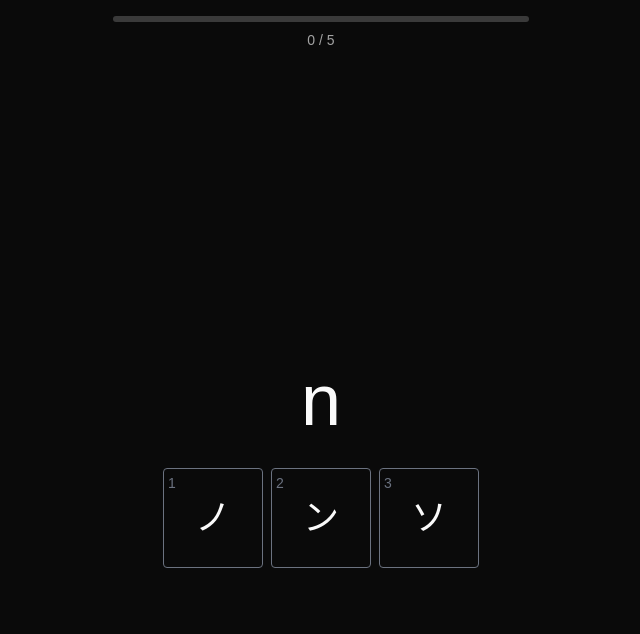
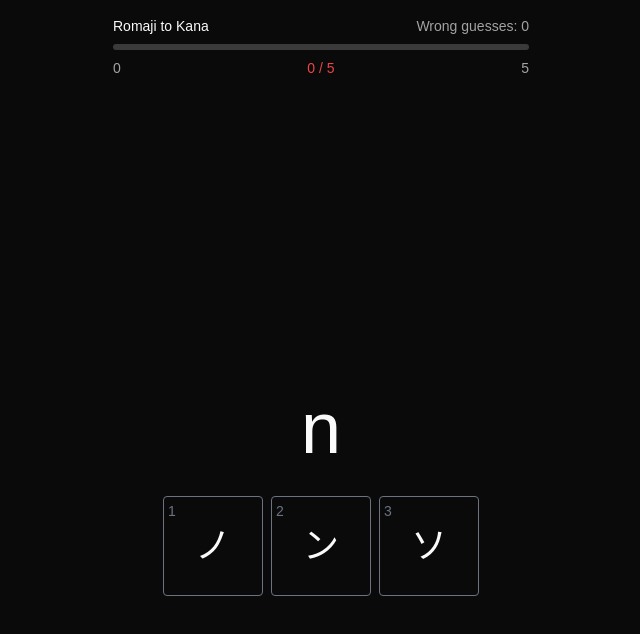
Before and after one commit to PeterPoterek/hira-kata, a Next.js app: page / in a window 1280 px wide. Shown: the top 634 px of the page, without its empty margins (319-959 px from the left). Built offline with nearby package versions, Linux system fonts and the light colour scheme.

Commit message:
Update QuizProgress.tsx

```diff
--- a/components/quiz/QuizProgress.tsx
+++ b/components/quiz/QuizProgress.tsx
@@ -2,17 +2,51 @@
 
 import useQuizStore from "@/store/quizStore";
 import { Slider } from "@/components/ui/slider";
+import { motion } from "framer-motion";
 
 const QuizProgress = () => {
-  const { progress, maxProgress } = useQuizStore();
+  const { progress, maxProgress, mode, wrongGuesses } = useQuizStore();
+
+  const progressPercentage = (progress / maxProgress) * 100;
+
+  const getProgressColor = () => {
+    if (progressPercentage < 30) return "text-red-500";
+    if (progressPercentage < 70) return "text-yellow-500";
+    return "text-green-500";
+  };
 
   return (
     <div className="w-full max-w-md mx-auto px-4 py-4">
-      <Slider value={[progress]} max={maxProgress} step={1} />
-      <div className="flex justify-center mt-2 text-sm text-muted-foreground">
-        <span>
+      <div className="mb-2 flex justify-between items-center">
+        <span className="text-sm font-medium">
+          {mode === "romaji-to-kata"
+            ? "Romaji to Kana"
+            : mode === "kata-to-romaji"
+              ? "Kana to Romaji"
+              : "Completed"}
+        </span>
+        <span className="text-sm text-muted-foreground">
+          Wrong guesses: {wrongGuesses}
+        </span>
+      </div>
+
+      <div className="relative">
+        <Slider value={[progress]} max={maxProgress} step={1} />
+
+        <motion.div
+          className="absolute bottom-0 left-0 h-1 bg-primary rounded-full"
+          initial={{ width: 0 }}
+          animate={{ width: `${progressPercentage}%` }}
+          transition={{ duration: 0.3 }}
+        />
+      </div>
+
+      <div className="flex justify-between mt-2">
+        <span className="text-sm text-muted-foreground">0</span>
+        <span className={`text-sm font-medium ${getProgressColor()}`}>
           {progress} / {maxProgress}
         </span>
+        <span className="text-sm text-muted-foreground">{maxProgress}</span>
       </div>
     </div>
   );
```
